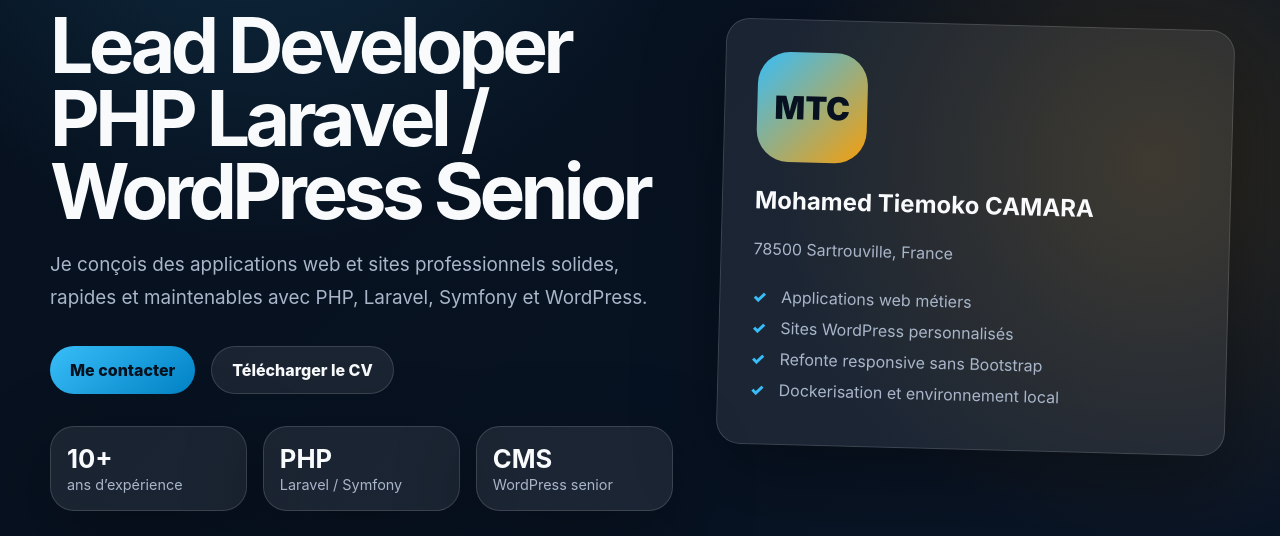
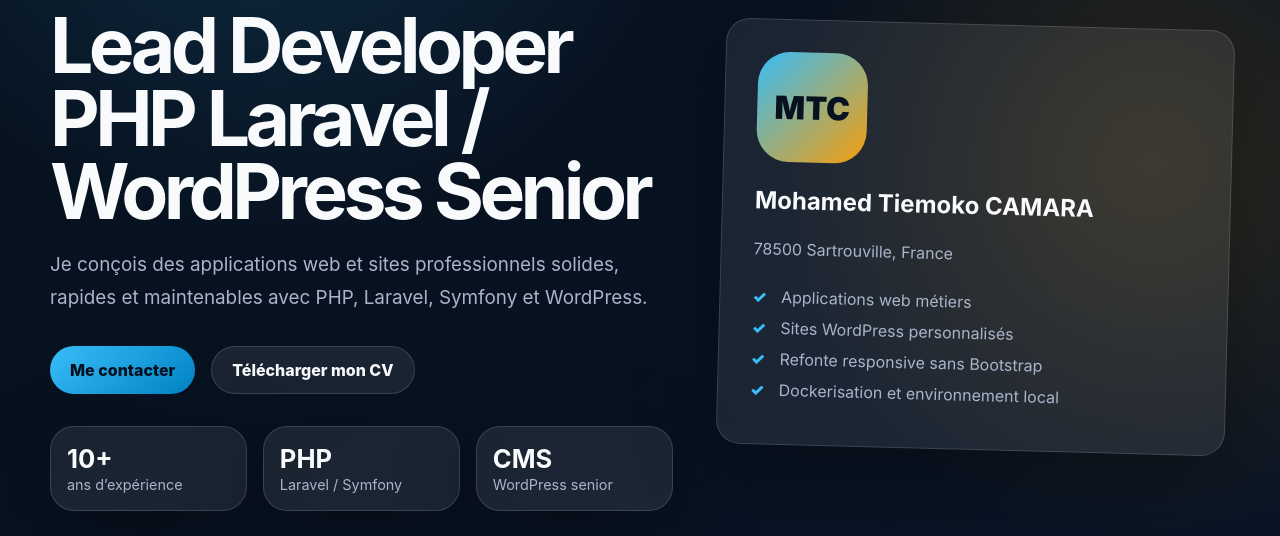
Before and after one commit to tiemsy/portefolio, a PHP site: page / in a window 1280 px wide. Shown: the part 201-737 px from the top of the page. Run offline with PHP 8.4, Linux system fonts and the light colour scheme.

Commit message:
update wording into index

```diff
--- a/index.php
+++ b/index.php
@@ -13,7 +13,7 @@ require __DIR__ . '/partials/header.php';
         </p>
         <div class="hero-actions">
             <a class="btn primary" href="pages/contact.php">Me contacter</a>
-            <a class="btn secondary" href="pdf/CV_MTC.pdf" target="_blank" rel="noopener">Télécharger le CV</a>
+            <a class="btn secondary" href="pdf/CV_MTC.pdf" target="_blank" rel="noopener">Télécharger mon CV</a>
         </div>
         <div class="stats">
             <article><strong>10+</strong><span>ans d’expérience</span></article>
```
